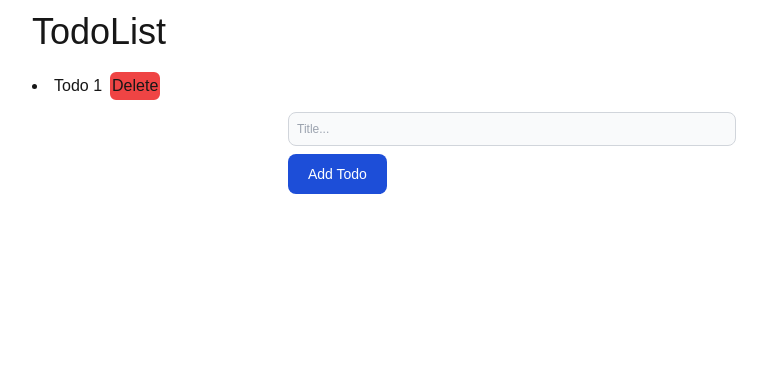
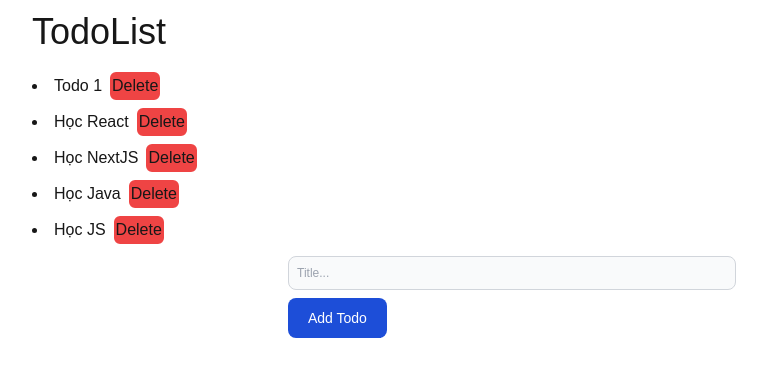
Before and after one commit to HTDEV4/nextjs-cache, a Next.js app: page /todos in a window 1280 px wide. Shown: the top 376 px of the page, without its empty margins (128-895 px from the left). Built offline with nearby package versions, Linux system fonts and the light colour scheme; data requests are answered from the project's data file.

Commit message:
Bài 72 On-Demand Revalidate Cache trong Route Handler

```diff
--- a/server/db.json
+++ b/server/db.json
@@ -3,6 +3,22 @@
     {
       "title": "Todo 1",
       "id": 1
+    },
+    {
+      "title": "Học React",
+      "id": 2
+    },
+    {
+      "title": "Học NextJS",
+      "id": 3
+    },
+    {
+      "title": "Học Java",
+      "id": 4
+    },
+    {
+      "title": "Học JS",
+      "id": 5
     }
   ]
 }
--- /dev/null
+++ b/src/app/api/cache/route.ts
@@ -0,0 +1,10 @@
+import { revalidateTag } from "next/cache";
+import { NextRequest, NextResponse } from "next/server";
+
+export const POST = async (request: NextRequest) => {
+    const { tag } = await request.json();
+    revalidateTag(tag);
+    return NextResponse.json({
+        success: true,
+    })
+}
--- /dev/null
+++ b/src/app/todos/_components/Form.tsx
@@ -0,0 +1,44 @@
+"use client"
+
+import { revalidateTag } from "@/app/utils/cache";
+import { useRouter } from "next/navigation";
+import React, { FormEvent } from "react";
+
+export default function Form() {
+    const router = useRouter();
+
+    const handleSubmit = async (e: FormEvent) => {
+        e.preventDefault();
+        const formData = new FormData(e.target as HTMLFormElement);
+        const title = formData.get("title");
+
+        const response = await fetch(`http://localhost:3001/todos`, {
+            method: "POST",
+            headers: { "Content-Type": "application/json" },
+            body: JSON.stringify({ title }),
+        });
+
+        if (response.ok) {
+            // revalidate cache
+            revalidateTag("todo-list"); // hàm custom trong utils
+            router.refresh();
+            (e.target as HTMLFormElement).reset();
+        }
+    }
+    return (
+        <form action="" className="max-w-md mx-auto" onSubmit={handleSubmit}>
+            <input
+                className="block w-full p-2 text-gray-900 border border-gray-300 rounded-lg bg-gray-50 text-xs focus:ring-blue-500 focus:border-blue-500 dark:bg-gray-700 dark:border-gray-600 dark:placeholder-gray-400 dark:text-white dark:focus:ring-blue-500 dark:focus:border-blue-500 mt-3"
+                type="text"
+                name="title"
+                placeholder="Title..."
+            />
+            <button
+                className="text-white bg-blue-700 hover:bg-blue-800 focus:ring-4 focus:outline-none focus:ring-blue-300 font-medium rounded-lg text-sm w-full sm:w-auto px-5 py-2.5 text-center dark:bg-blue-600 dark:hover:bg-blue-700 dark:focus:ring-blue-800 mt-2"
+                type="submit"
+            >
+                Add Todo
+            </button>
+        </form>
+    );
+}
--- a/src/app/todos/page.tsx
+++ b/src/app/todos/page.tsx
@@ -1,6 +1,7 @@
 import React from "react";
 import { create } from "./action";
 import Delete from "./_components/Delete";
+import Form from "./_components/Form";
 
 interface ITodo {
     id: string;
@@ -34,20 +35,7 @@ export default async function TodoPage() {
                     ))
                 }
             </ul>
-            <form action={create} className="max-w-md mx-auto">
-                <input
-                    className="block w-full p-2 text-gray-900 border border-gray-300 rounded-lg bg-gray-50 text-xs focus:ring-blue-500 focus:border-blue-500 dark:bg-gray-700 dark:border-gray-600 dark:placeholder-gray-400 dark:text-white dark:focus:ring-blue-500 dark:focus:border-blue-500 mt-3"
-                    type="text"
-                    name="title"
-                    placeholder="Title..."
-                />
-                <button
-                    className="text-white bg-blue-700 hover:bg-blue-800 focus:ring-4 focus:outline-none focus:ring-blue-300 font-medium rounded-lg text-sm w-full sm:w-auto px-5 py-2.5 text-center dark:bg-blue-600 dark:hover:bg-blue-700 dark:focus:ring-blue-800 mt-2"
-                    type="submit"
-                >
-                    Add Todo
-                </button>
-            </form>
+            <Form />
         </div>
     );
 }
--- /dev/null
+++ b/src/app/utils/cache.ts
@@ -0,0 +1,7 @@
+export const revalidateTag = (tag: string) => {
+    fetch(`/api/cache`, {
+        method: "POST",
+        headers: { "Content-Type": "application/json" },
+        body: JSON.stringify({ tag }),
+    })
+}
```
